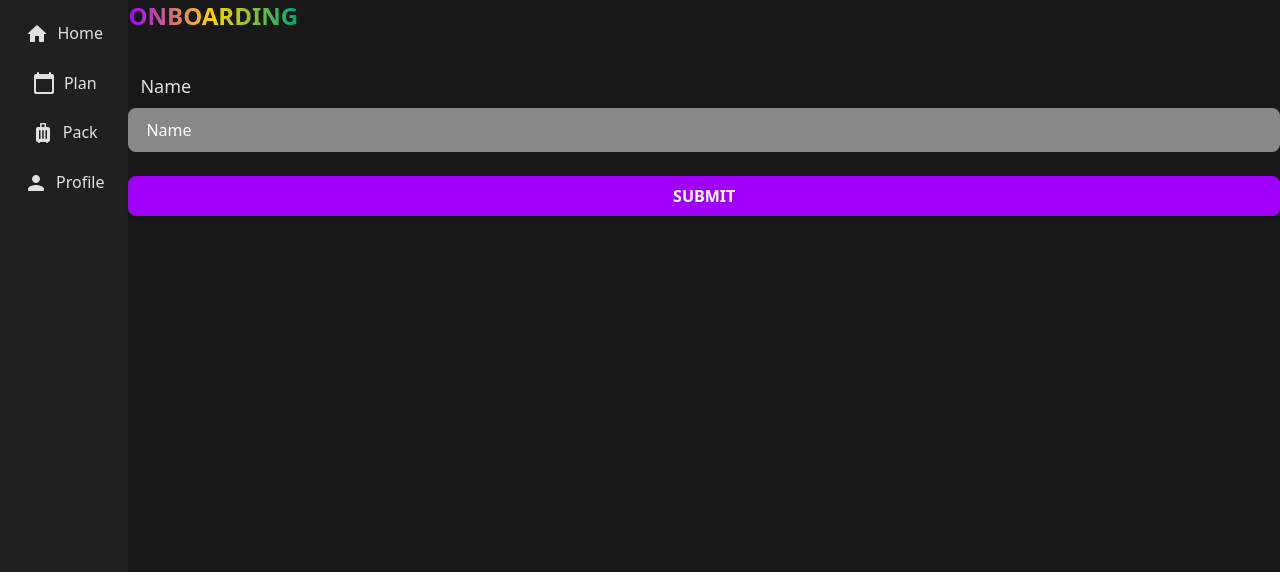
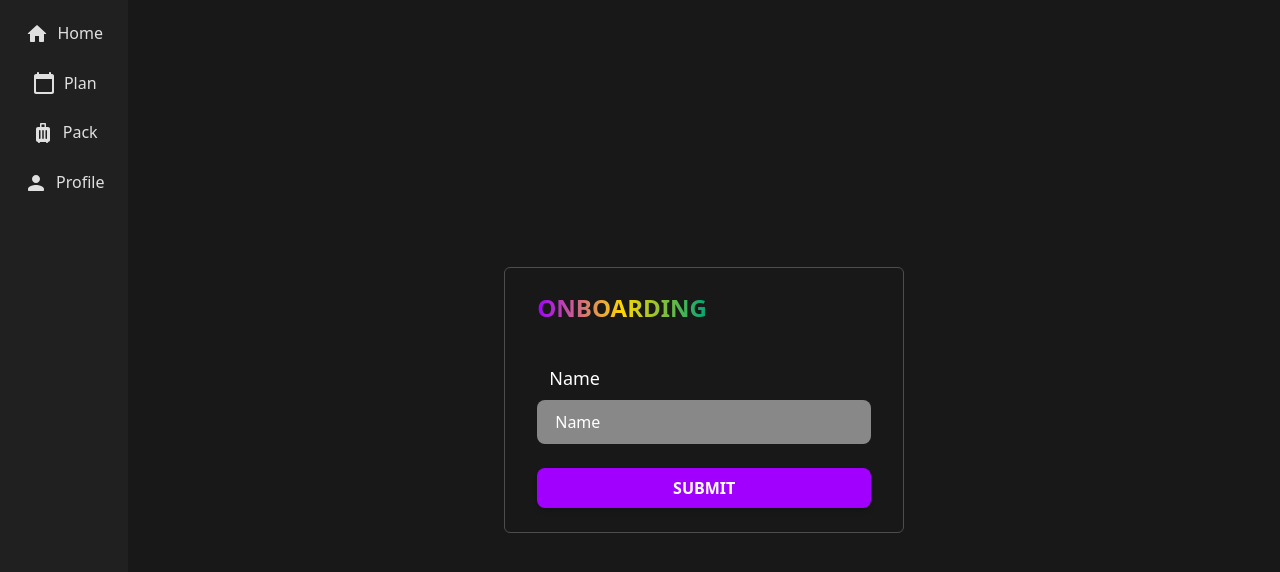
Before and after one commit to RabowNicholas/rave_budget_app, a Next.js app: page /onboard in a window 1280 px wide. Shown: the top 572 px of the page. Built offline with nearby package versions, Linux system fonts and the light colour scheme; no server answers.

Commit message:
ui styling large screens

```diff
--- a/app/(app)/onboard/_components/form.tsx
+++ b/app/(app)/onboard/_components/form.tsx
@@ -38,7 +38,11 @@ export default function OnboardForm() {
     }
   };
   return (
-    <form className="h-dvh flex flex-col gap-6 w-full" onSubmit={handleSubmit}>
+    <div className="flex flex-col w-full items-center justify-center h-dvh ">
+      <form
+        className="flex flex-col gap-6 w-full text-white max-w-[400px] lg:border lg:border-3 lg:border-lightBackground lg:rounded-md lg:px-8 lg:py-6"
+        onSubmit={handleSubmit}
+      >
         <div className="text-2xl font-bold bg-gradient-to-r from-[#A100FF] via-[#FFD700] to-[#00A676] w-fit bg-clip-text text-transparent mb-4 uppercase">
           Onboarding
         </div>
@@ -60,5 +64,6 @@ export default function OnboardForm() {
           Submit
         </button>
       </form>
+    </div>
   );
 }
```
Lines whose indentation alone changed are shown as unchanged.
